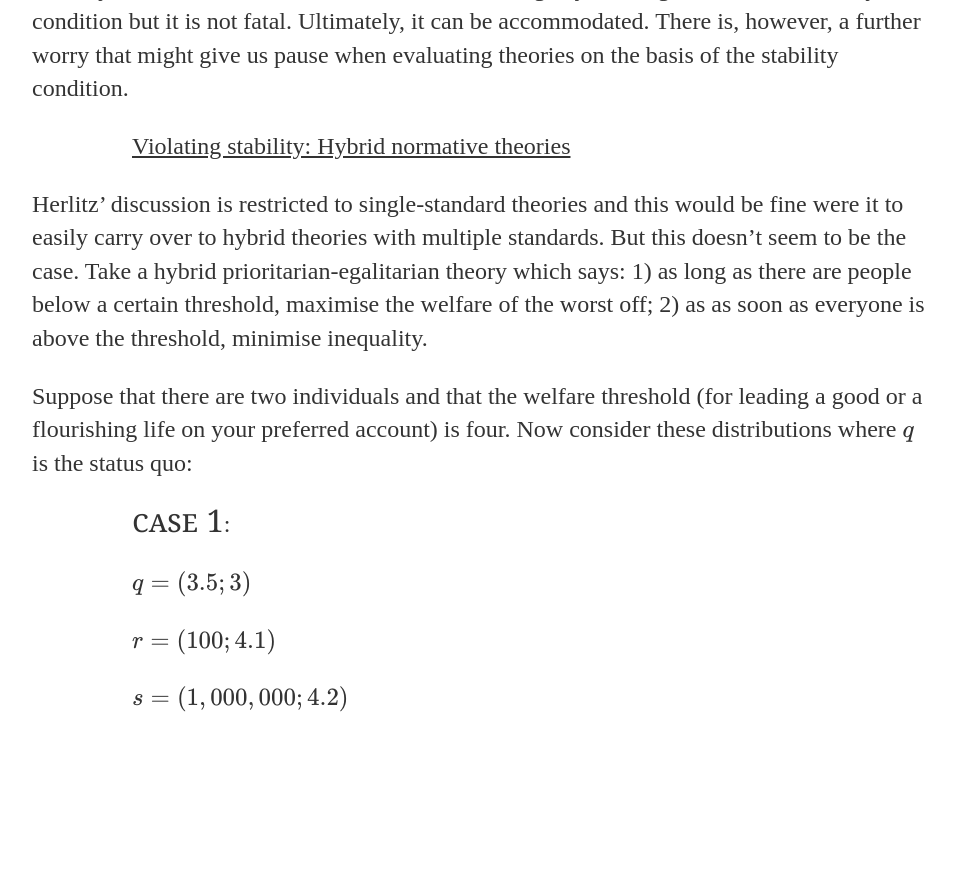
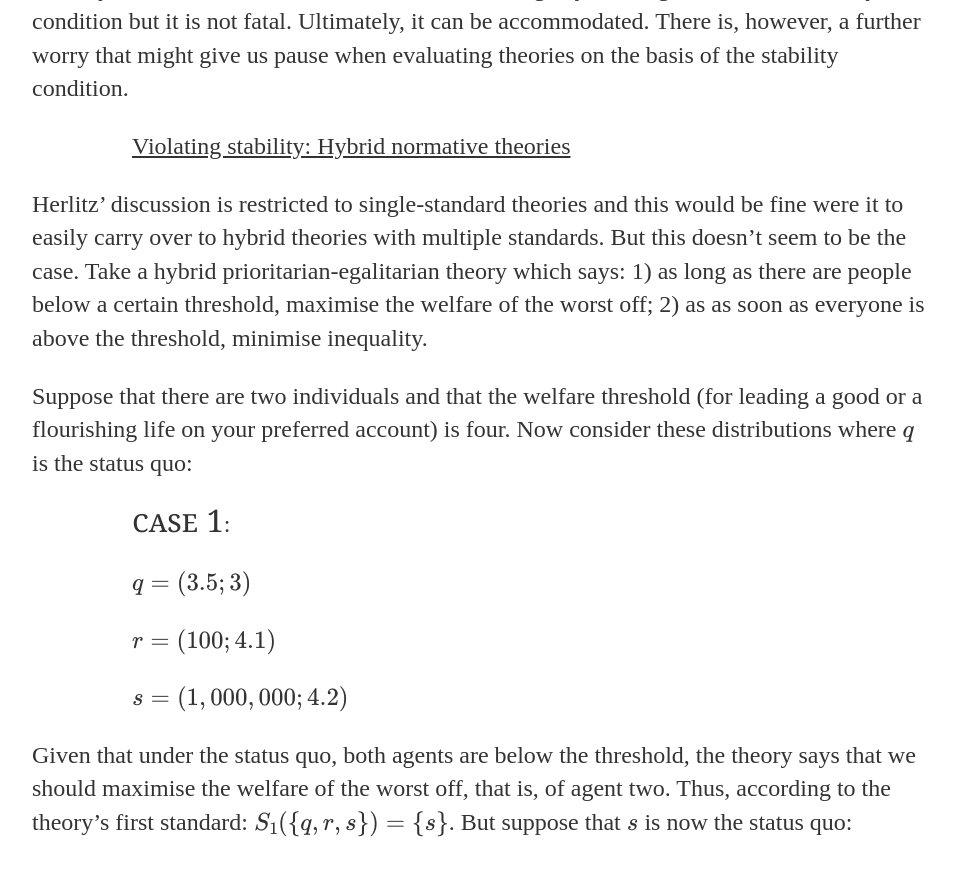
Before and after one commit to uzunovam/uzunovam, a Jekyll site: the page built from _posts/2020-04-28-anders-herlitz-on-unstable-choices.md, in a window 1280 px wide and 900 px high, scrolled down 6443 px. Shown: the top 876 px of the window, without its empty margins (160-1115 px from the left). Built offline with Jekyll 4.4.1, drawn with Linux system fonts in a browser that asks for light colours; before the commit the page ends 7218 px from its top, so only the background shows below that.

Commit message:
Update 2020-04-28-anders-herlitz-on-unstable-choices.md

```diff
--- a/_posts/2020-04-28-anders-herlitz-on-unstable-choices.md
+++ b/_posts/2020-04-28-anders-herlitz-on-unstable-choices.md
@@ -93,3 +93,5 @@ that the act of choosing a maximal alternative alone can revert whether this cho
 <p style="padding-left:100px;">\(r = (100; 4.1)\)</p>
 
 <p style="padding-left:100px;">\(s = (1,000,000; 4.2)\)</p>
+
+<p>Given that under the status quo, both agents are below the threshold, the theory says that we should maximise the welfare of the worst off, that is, of agent two. Thus, according to the theory’s first standard: \(S_{1}(\{q,r,s\}) = \{s\}\). But suppose that \(s\) is now the status quo:</p>
```
